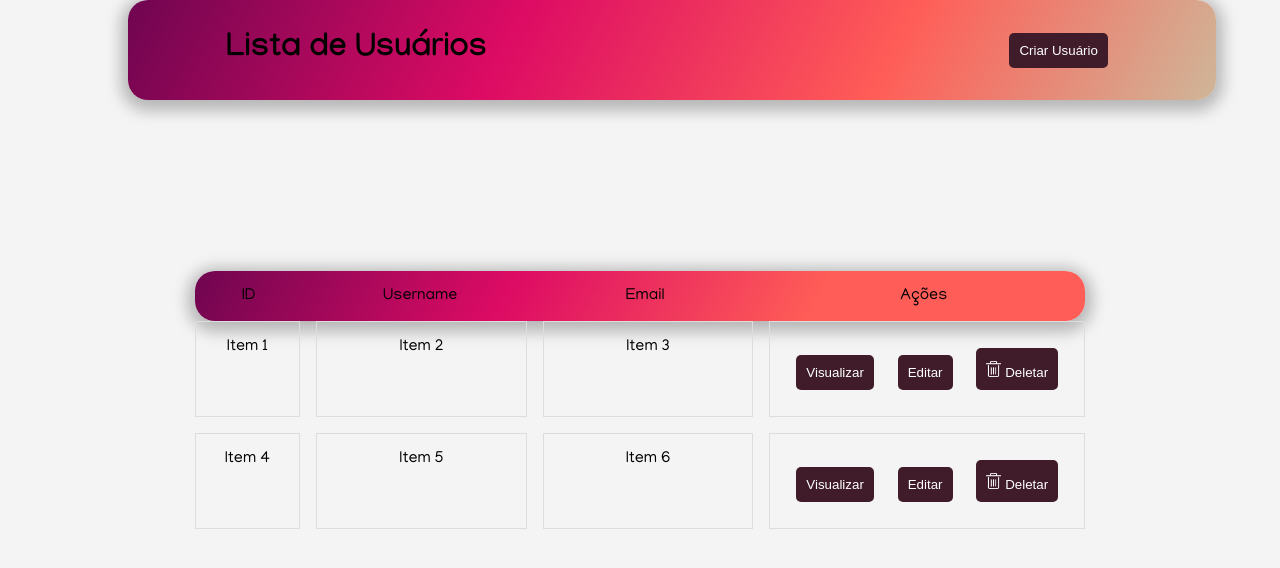
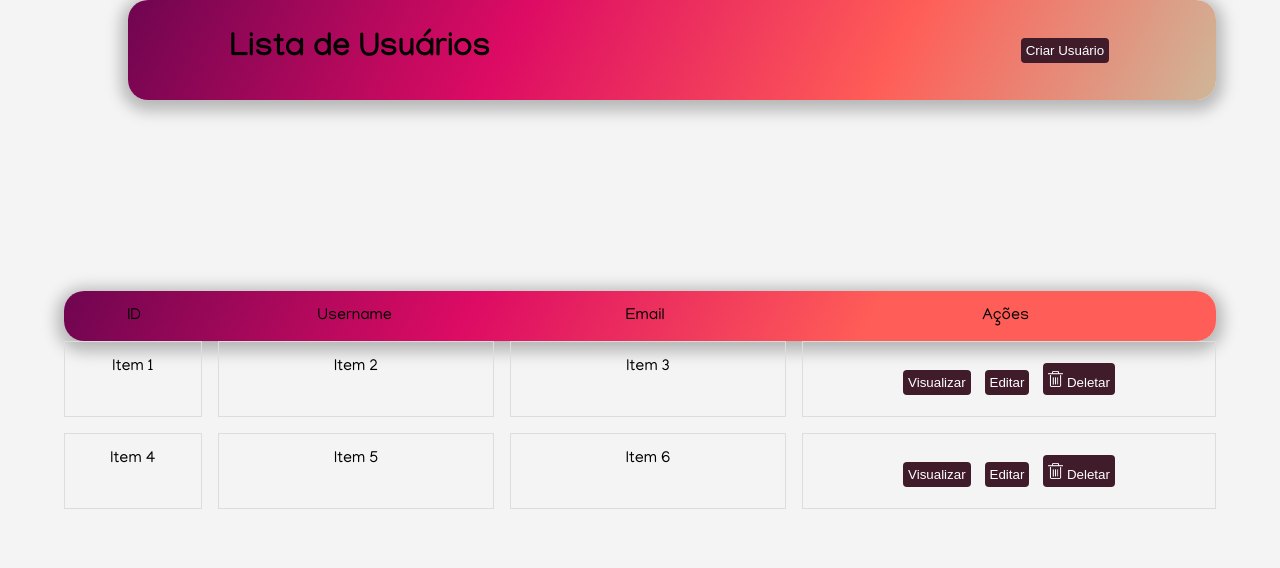
Before and after one commit to yamashita-tiemi/Trainee_2023.2, a PHP site: page /app/views/admin/userList.html in a window 1280 px wide. Shown: the top 568 px of the page. Run offline with PHP 8.4, Linux system fonts and the light colour scheme.

Commit message:
Só mandando umas coisas pra não apagar

```diff
--- a/app/views/admin/userList.html
+++ b/app/views/admin/userList.html
@@ -16,7 +16,7 @@
         <h1>Lista de Usuários</h1>
         <button onclick="openModal('createModal')">Criar Usuário</button>
     </div>
-    <div>
+    <div class="mainula">
             <div class="grid-container legendagridula">
             <div class="grid-item col1">ID</div>
             <div class="grid-item col2">Username</div>
--- a/public/css/userList.css
+++ b/public/css/userList.css
@@ -3,6 +3,7 @@ body {
     display: flex;
     align-items: center;
     justify-content: center;
+    width: 100%;
     height: 100vh;
     margin: 0;
     background-color: #f4f4f4;
@@ -38,13 +39,13 @@ body {
 }
 
 button {
-    margin: 10px;
-    padding: 10px;
+    margin: 5px;
+    padding: 5px;
     cursor: pointer;
     background-color: #401c2a;
     color: #fff;
     border: none;
-    border-radius: 5px;
+    border-radius: 4px;
 }
 
 button:hover {
@@ -90,7 +91,12 @@ button:hover {
     margin-left: 10%;
 }
 
+.mainula {
+    width: 90%;
+}
+
 .grid-container {
+    width: 100%;
     display: grid;
     grid-template-columns: 1fr 2fr 2fr 3fr; /* Aqui você pode ajustar o número de colunas e o tamanho delas */
     gap: 16px; /* Espaçamento entre os itens */
```
